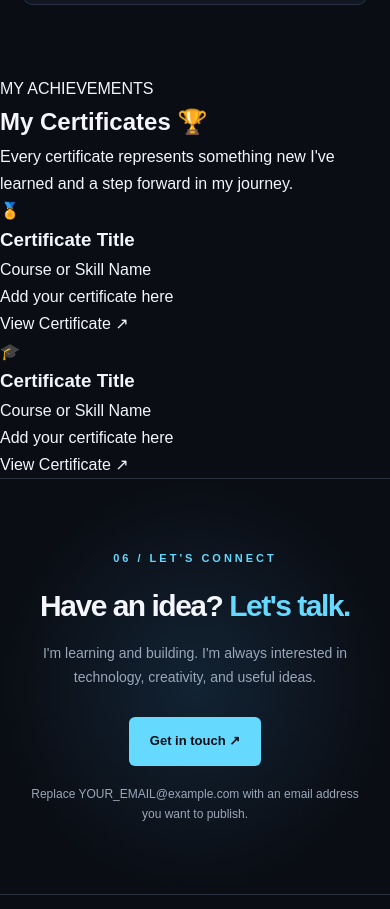
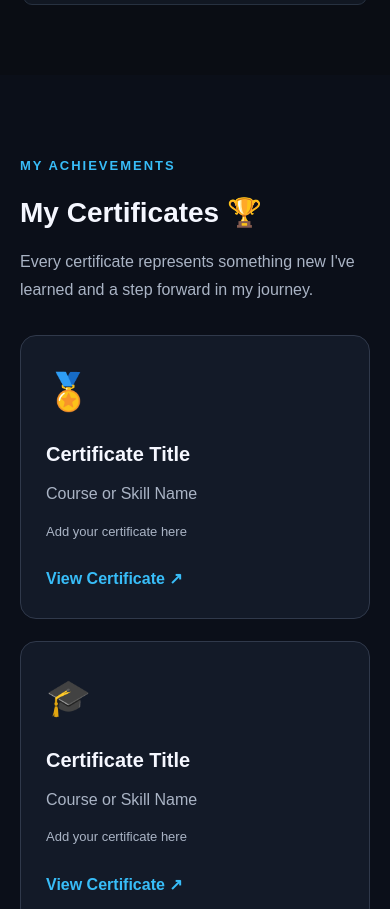
Before and after one commit to jaseelp9539-beep/Myportfolio, a plain HTML site: page index.html in a window 390 px wide. Shown: the part 6959-7868 px from the top of the page. Drawn offline with Linux system fonts and the light colour scheme.

Commit message:
Restore style.css with complete styles and layout
Restored the entire CSS file, including layout, styles, and media queries.

```diff
--- a/style.css
+++ b/style.css
@@ -865,3 +865,85 @@ section {
         transform: none;
     }
 }
+
+/* Certificates Section */
+.certificates-section {
+  padding: 80px 20px;
+  background: #0b0f19;
+  color: #f5f7ff;
+}
+
+.certificates-container {
+  max-width: 1100px;
+  margin: 0 auto;
+}
+
+.certificates-label {
+  color: #38bdf8;
+  font-size: 13px;
+  font-weight: 700;
+  letter-spacing: 2px;
+}
+
+.certificates-section h2 {
+  font-size: clamp(28px, 5vw, 42px);
+  margin: 12px 0;
+}
+
+.certificates-intro {
+  color: #aab4c5;
+  line-height: 1.7;
+  margin-bottom: 32px;
+}
+
+.certificates-grid {
+  display: grid;
+  grid-template-columns: repeat(auto-fit, minmax(230px, 1fr));
+  gap: 22px;
+}
+
+.certificate-card {
+  padding: 25px;
+  background: #131a28;
+  border: 1px solid #30394b;
+  border-radius: 16px;
+  transition: transform 0.25s, border-color 0.25s;
+}
+
+.certificate-card:hover {
+  transform: translateY(-5px);
+  border-color: #38bdf8;
+}
+
+.certificate-icon {
+  font-size: 36px;
+  margin-bottom: 15px;
+}
+
+.certificate-card h3 {
+  font-size: 20px;
+  margin-bottom: 10px;
+}
+
+.certificate-card p {
+  color: #aab4c5;
+  line-height: 1.6;
+}
+
+.certificate-card .certificate-status {
+  font-size: 13px;
+  margin: 15px 0;
+}
+
+.certificate-card a {
+  display: inline-block;
+  margin-top: 8px;
+  color: #38bdf8;
+  font-weight: 700;
+  text-decoration: none;
+}
+
+.certificate-card a:hover {
+  color: #7dd3fc;
+  text-decoration: underline;
+}
```
